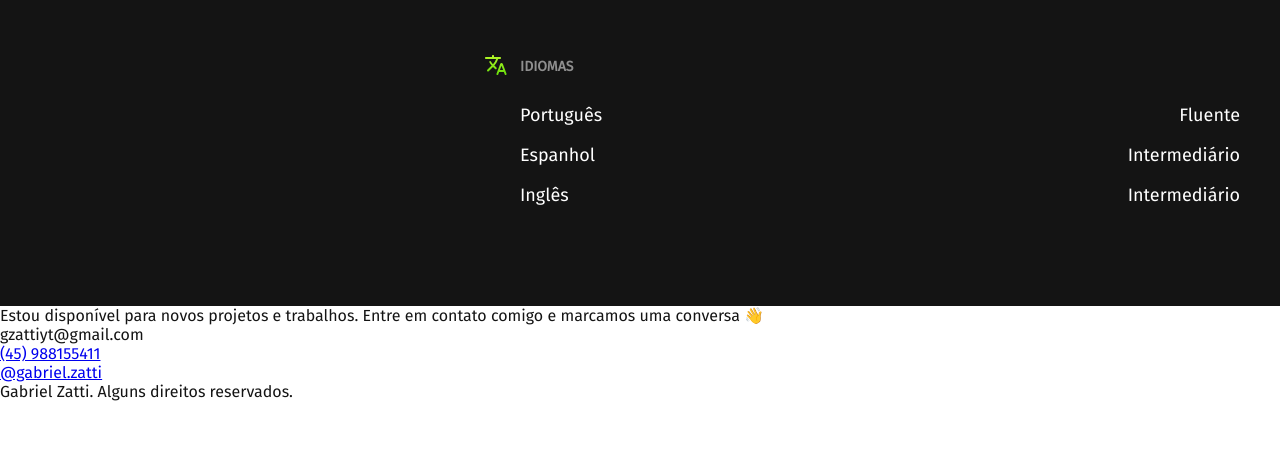
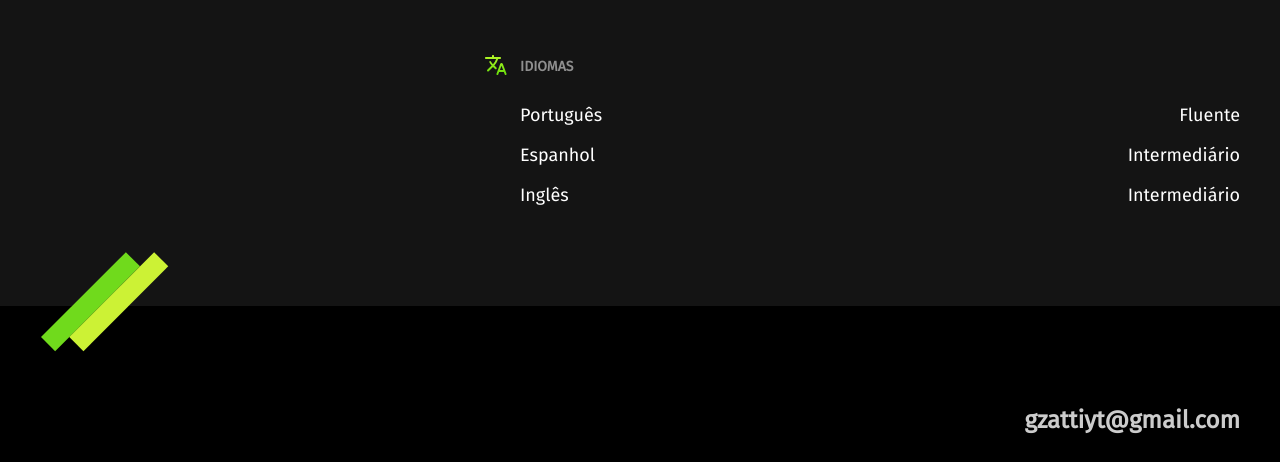
Before and after one commit to Gzatti/Gzatti.github.io, a plain HTML site: page index.html in a window 1280 px wide. Shown: the part 2545-3007 px from the top of the page. Before the commit the page ends 2946 px from the top, so only its background shows below. Drawn offline with Linux system fonts and the light colour scheme.

Commit message:
footer bug

```diff
--- a/index.html
+++ b/index.html
@@ -2,7 +2,7 @@
 <html lang="pt-br">
 <head>
   <meta charset="UTF-8">
-  <link rel="stylesheet" href="./css/style.min.css">
+  <link rel="stylesheet" href="./css/style.css">
   <meta name="viewport" content="width=device-width, initial-scale=1.0">
   <link href="https://fonts.googleapis.com/css2?family=Fira+Sans&display=swap" rel="stylesheet">
   <meta name="description" content="Desenvolvedor e Engenheiro agrônomo, lcalizado no Paraná.">
```
